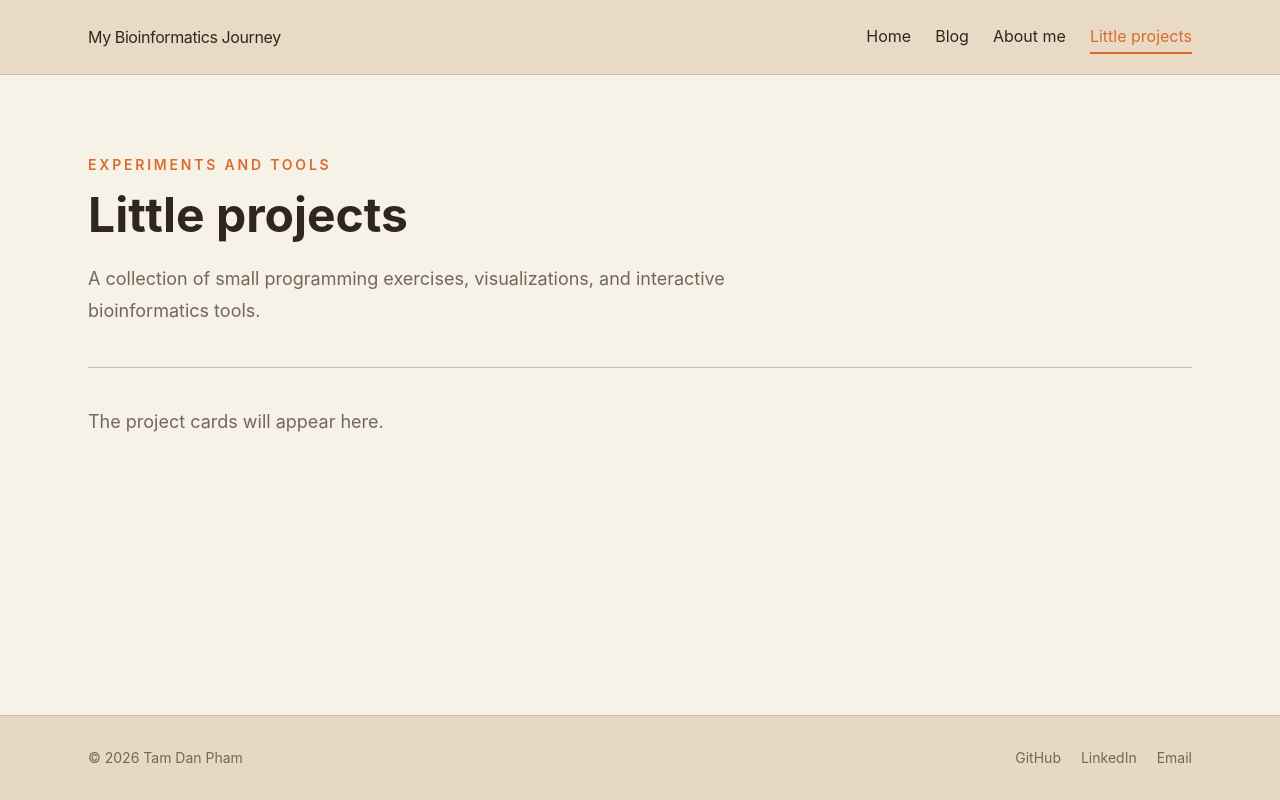
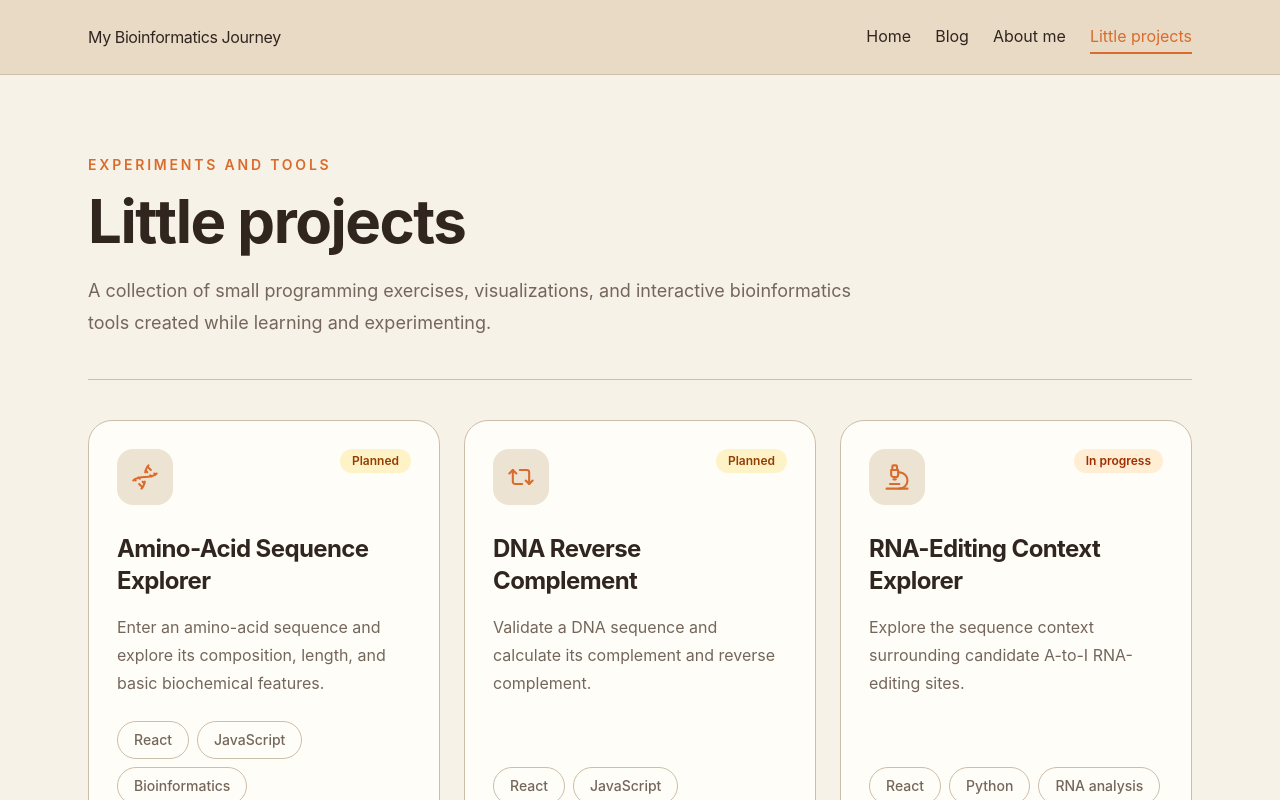
Before and after one commit to tamdanp01-beep/MyBlog, a React (Vite) app: page /projects in a window 1280 px wide. Shown: the top 800 px of the page. Built offline with nearby package versions, Linux system fonts and the light colour scheme.

Commit message:
Build little projects pages

```diff
--- a/package.json
+++ b/package.json
@@ -11,6 +11,7 @@
   },
   "dependencies": {
     "@tailwindcss/vite": "^4.3.3",
+    "lucide-react": "^1.47.0",
     "react": "^19.2.8",
     "react-dom": "^19.2.8",
     "react-router": "^8.4.0",
--- a/src/components/projects/ProjectCard.jsx
+++ b/src/components/projects/ProjectCard.jsx
@@ -0,0 +1,80 @@
+import {
+  ChartNoAxesColumn,
+  CodeXml,
+  Dna,
+  Microscope,
+  Repeat2,
+} from "lucide-react";
+import { Link } from "react-router";
+
+import Tag from "../ui/Tag";
+
+const projectIcons = {
+  Dna,
+  Repeat2,
+  Microscope,
+  ChartNoAxesColumn,
+  CodeXml,
+};
+
+const statusStyles = {
+  Idea: "bg-stone-100 text-stone-700",
+  Planned: "bg-amber-100 text-amber-800",
+  "In progress": "bg-orange-100 text-orange-800",
+  Completed: "bg-emerald-100 text-emerald-800",
+};
+
+function ProjectCard({ project }) {
+  const Icon = projectIcons[project.icon] ?? CodeXml;
+
+  return (
+    <article className="group flex h-full flex-col rounded-3xl border border-[var(--color-border)] bg-[var(--color-surface)] p-7 transition duration-200 hover:-translate-y-1 hover:border-[var(--color-accent)] hover:shadow-lg">
+      <div className="flex items-start justify-between gap-4">
+        <div className="flex size-14 items-center justify-center rounded-2xl bg-[var(--color-surface-muted)] text-[var(--color-accent)]">
+          <Icon size={28} strokeWidth={1.8} aria-hidden="true" />
+        </div>
+
+        <span
+          className={[
+            "rounded-full px-3 py-1 text-xs font-semibold",
+            statusStyles[project.status] ??
+              "bg-stone-100 text-stone-700",
+          ].join(" ")}
+        >
+          {project.status}
+        </span>
+      </div>
+
+      <h2 className="mt-7 text-2xl font-bold tracking-tight">
+        <Link
+          to={`/projects/${project.slug}`}
+          className="group-hover:text-[var(--color-accent)]"
+        >
+          {project.title}
+        </Link>
+      </h2>
+
+      <p className="mt-4 flex-1 leading-7 text-[var(--color-text-muted)]">
+        {project.description}
+      </p>
+
+      <div className="mt-6 flex flex-wrap gap-2">
+        {project.technologies.map((technology) => (
+          <Tag key={technology}>{technology}</Tag>
+        ))}
+      </div>
+
+      <Link
+        to={`/projects/${project.slug}`}
+        className="mt-7 inline-flex font-semibold text-[var(--color-accent)] hover:text-[var(--color-accent-dark)]"
+      >
+        View project
+        <span aria-hidden="true" className="ml-2">
+          →
+        </span>
+      </Link>
+    </article>
+  );
+}
+
+export default ProjectCard;
--- a/src/components/projects/ProjectGrid.jsx
+++ b/src/components/projects/ProjectGrid.jsx
@@ -0,0 +1,25 @@
+import ProjectCard from "./ProjectCard";
+
+function ProjectGrid({ projects }) {
+  if (projects.length === 0) {
+    return (
+      <div className="rounded-3xl border border-[var(--color-border)] bg-[var(--color-surface)] p-10 text-center">
+        <h2 className="text-2xl font-bold">No projects yet</h2>
+
+        <p className="mt-3 text-[var(--color-text-muted)]">
+          New programming experiments will appear here.
+        </p>
+      </div>
+    );
+  }
+
+  return (
+    <div className="grid gap-6 md:grid-cols-2 xl:grid-cols-3">
+      {projects.map((project) => (
+        <ProjectCard key={project.id} project={project} />
+      ))}
+    </div>
+  );
+}
+
+export default ProjectGrid;
--- a/src/data/profile.js
+++ b/src/data/profile.js
@@ -72,9 +72,9 @@ export const profile = {
   ],
 
   links: {
-    github: "https://github.com/tamdanp01-beep",
-    linkedin: "https://www.linkedin.com/in/tam-dan-pham-1b65081b3",
-    email: "tamdanp01@gmail.com",
+    github: "",
+    linkedin: "",
+    email: "",
     cv: "/cv/CV_tam_dan.pdf",
   },
 };
--- a/src/data/projects.js
+++ b/src/data/projects.js
@@ -0,0 +1,82 @@
+export const projects = [
+  {
+    id: 1,
+    slug: "amino-acid-explorer",
+    title: "Amino-Acid Sequence Explorer",
+    description:
+      "Enter an amino-acid sequence and explore its composition, length, and basic biochemical features.",
+    longDescription:
+      "This project will provide a simple interface for entering an amino-acid sequence and calculating useful sequence properties.",
+    icon: "Dna",
+    status: "Planned",
+    technologies: ["React", "JavaScript", "Bioinformatics"],
+    features: [
+      "Sequence validation",
+      "Amino-acid composition",
+      "Sequence length",
+      "Estimated molecular properties",
+    ],
+    githubUrl: "",
+    demoUrl: "",
+  },
+  {
+    id: 2,
+    slug: "reverse-complement",
+    title: "DNA Reverse Complement",
+    description:
+      "Validate a DNA sequence and calculate its complement and reverse complement.",
+    longDescription:
+      "A small browser-based utility for transforming DNA sequences without sending the sequence to an external server.",
+    icon: "Repeat2",
+    status: "Planned",
+    technologies: ["React", "JavaScript"],
+    features: [
+      "DNA sequence validation",
+      "Complement calculation",
+      "Reverse-complement calculation",
+      "Copy result to clipboard",
+    ],
+    githubUrl: "",
+    demoUrl: "",
+  },
+  {
+    id: 3,
+    slug: "rna-editing-context",
+    title: "RNA-Editing Context Explorer",
+    description:
+      "Explore the sequence context surrounding candidate A-to-I RNA-editing sites.",
+    longDescription:
+      "This project will visualize local nucleotide contexts and sequence motifs around RNA-editing positions.",
+    icon: "Microscope",
+    status: "In progress",
+    technologies: ["React", "Python", "RNA analysis"],
+    features: [
+      "Centered sequence windows",
+      "Nucleotide-context summaries",
+      "Motif visualization",
+      "Edited-site comparison",
+    ],
+    githubUrl: "",
+    demoUrl: "",
+  },
+  {
+    id: 4,
+    slug: "fasta-statistics",
+    title: "FASTA Statistics",
+    description:
+      "Upload or paste FASTA data and calculate basic sequence statistics.",
+    longDescription:
+      "A small utility for inspecting nucleotide or protein FASTA records directly in the browser.",
+    icon: "ChartNoAxesColumn",
+    status: "Idea",
+    technologies: ["React", "JavaScript", "FASTA"],
+    features: [
+      "FASTA parsing",
+      "Record counting",
+      "Length statistics",
+      "GC-content calculation",
+    ],
+    githubUrl: "",
+    demoUrl: "",
+  },
+];
--- a/src/pages/ProjectPage.jsx
+++ b/src/pages/ProjectPage.jsx
@@ -1,22 +1,128 @@
+import { ArrowLeft, CodeXml, ExternalLink } from "lucide-react";
 import { Link, useParams } from "react-router";
+
+import { projects } from "../data/projects";
+import Tag from "../components/ui/Tag";
 
 function ProjectPage() {
   const { slug } = useParams();
 
+  const project = projects.find((item) => item.slug === slug);
+
+  if (!project) {
     return (
-        <div className="mx-auto max-w-5xl px-6 py-20">
+      <div className="mx-auto flex min-h-[65vh] max-w-3xl flex-col items-center justify-center px-6 text-center">
+        <p className="text-sm font-semibold uppercase tracking-[0.2em] text-[var(--color-accent)]">
+          Project not found
+        </p>
+
+        <h1 className="mt-4 text-4xl font-bold">
+          This project does not exist
+        </h1>
+
         <Link
           to="/projects"
-                className="font-medium text-[#d96c2c] hover:text-[#a94718]"
+          className="mt-8 rounded-full bg-[var(--color-accent)] px-6 py-3 font-semibold text-white hover:bg-[var(--color-accent-dark)]"
         >
-                ← All projects
+          Return to projects
+        </Link>
+      </div>
+    );
+  }
+
+  return (
+    <div className="mx-auto max-w-5xl px-6 py-16 sm:py-20">
+      <Link
+        to="/projects"
+        className="inline-flex items-center gap-2 font-semibold text-[var(--color-accent)] hover:text-[var(--color-accent-dark)]"
+      >
+        <ArrowLeft size={18} aria-hidden="true" />
+        All projects
       </Link>
 
-            <h1 className="mt-10 text-5xl font-bold">Project</h1>
+      <header className="mt-10 max-w-4xl">
+        <div className="flex flex-wrap items-center gap-3">
+          <span className="rounded-full bg-[var(--color-surface-muted)] px-4 py-2 text-sm font-semibold text-[var(--color-text-muted)]">
+            {project.status}
+          </span>
 
-            <p className="mt-6 text-lg text-[#74665b]">
-                Selected project: {slug}
+          {project.technologies.map((technology) => (
+            <Tag key={technology}>{technology}</Tag>
+          ))}
+        </div>
+
+        <h1 className="mt-7 text-4xl leading-tight font-bold tracking-tight sm:text-6xl">
+          {project.title}
+        </h1>
+
+        <p className="mt-6 text-lg leading-8 text-[var(--color-text-muted)]">
+          {project.longDescription}
         </p>
+
+        {(project.githubUrl || project.demoUrl) && (
+          <div className="mt-8 flex flex-wrap gap-4">
+            {project.demoUrl && (
+              <a
+                href={project.demoUrl}
+                target="_blank"
+                rel="noreferrer"
+                className="inline-flex items-center gap-2 rounded-full bg-[var(--color-accent)] px-6 py-3 font-semibold text-white hover:bg-[var(--color-accent-dark)]"
+              >
+                Open project
+                <ExternalLink size={17} aria-hidden="true" />
+              </a>
+            )}
+
+            {project.githubUrl && (
+              <a
+                href={project.githubUrl}
+                target="_blank"
+                rel="noreferrer"
+                className="inline-flex items-center gap-2 rounded-full border border-[var(--color-border)] bg-[var(--color-surface)] px-6 py-3 font-semibold hover:border-[var(--color-accent)] hover:text-[var(--color-accent)]"
+              >
+                View code
+                <CodeXml size={18} aria-hidden="true" />
+              </a>
+            )}
+          </div>
+        )}
+      </header>
+
+      <hr className="my-12 border-[var(--color-border)]" />
+
+      <section className="grid gap-10 lg:grid-cols-[0.7fr_1.3fr]">
+        <div>
+          <p className="text-sm font-semibold uppercase tracking-[0.2em] text-[var(--color-accent)]">
+            Planned functionality
+          </p>
+
+          <h2 className="mt-3 text-3xl font-bold">Features</h2>
+        </div>
+
+        <ul className="space-y-4">
+          {project.features.map((feature) => (
+            <li
+              key={feature}
+              className="rounded-2xl border border-[var(--color-border)] bg-[var(--color-surface)] px-6 py-5 font-medium"
+            >
+              {feature}
+            </li>
+          ))}
+        </ul>
+      </section>
+
+      <section className="mt-14 rounded-3xl border border-dashed border-[var(--color-border)] bg-[var(--color-surface)] p-10 text-center">
+        <p className="text-sm font-semibold uppercase tracking-[0.2em] text-[var(--color-accent)]">
+          Interactive application
+        </p>
+
+        <h2 className="mt-3 text-3xl font-bold">Project workspace</h2>
+
+        <p className="mx-auto mt-4 max-w-2xl leading-7 text-[var(--color-text-muted)]">
+          The interactive interface for this project will be displayed in this
+          area when it is implemented.
+        </p>
+      </section>
     </div>
   );
 }
--- a/src/pages/ProjectsPage.jsx
+++ b/src/pages/ProjectsPage.jsx
@@ -1,24 +1,28 @@
+import ProjectGrid from "../components/projects/ProjectGrid";
+import { projects } from "../data/projects";
+
 function ProjectsPage() {
   return (
-        <div className="mx-auto max-w-6xl px-6 py-20">
-            <header>
-                <p className="text-sm font-semibold uppercase tracking-[0.2em] text-[#d96c2c]">
+    <div className="mx-auto max-w-6xl px-6 py-16 sm:py-20">
+      <header className="max-w-3xl">
+        <p className="text-sm font-semibold uppercase tracking-[0.2em] text-[var(--color-accent)]">
           Experiments and tools
         </p>
 
-                <h1 className="mt-4 text-5xl font-bold">Little projects</h1>
+        <h1 className="mt-4 text-5xl font-bold tracking-tight sm:text-6xl">
+          Little projects
+        </h1>
 
-                <p className="mt-6 max-w-2xl text-lg leading-8 text-[#74665b]">
+        <p className="mt-6 text-lg leading-8 text-[var(--color-text-muted)]">
           A collection of small programming exercises, visualizations, and
-                    interactive bioinformatics tools.
+          interactive bioinformatics tools created while learning and
+          experimenting.
         </p>
       </header>
 
-            <hr className="my-10 border-[#cdbda9]" />
+      <hr className="my-10 border-[var(--color-border)]" />
 
-            <p className="text-lg text-[#74665b]">
-                The project cards will appear here.
-            </p>
+      <ProjectGrid projects={projects} />
     </div>
   );
 }
```
Also changed, not shown: 1 other file (tests, documents, lock files or other folders). Lines whose indentation alone changed are shown as unchanged.
